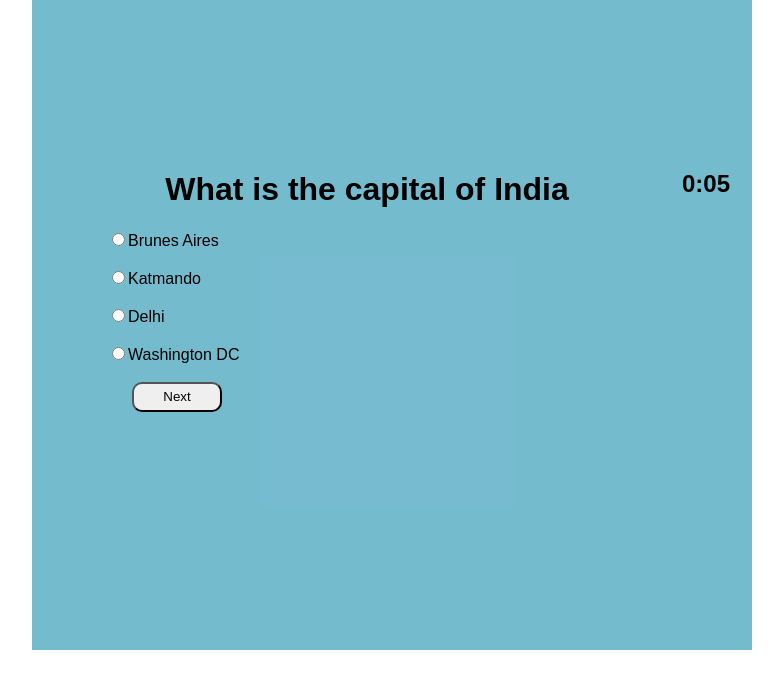
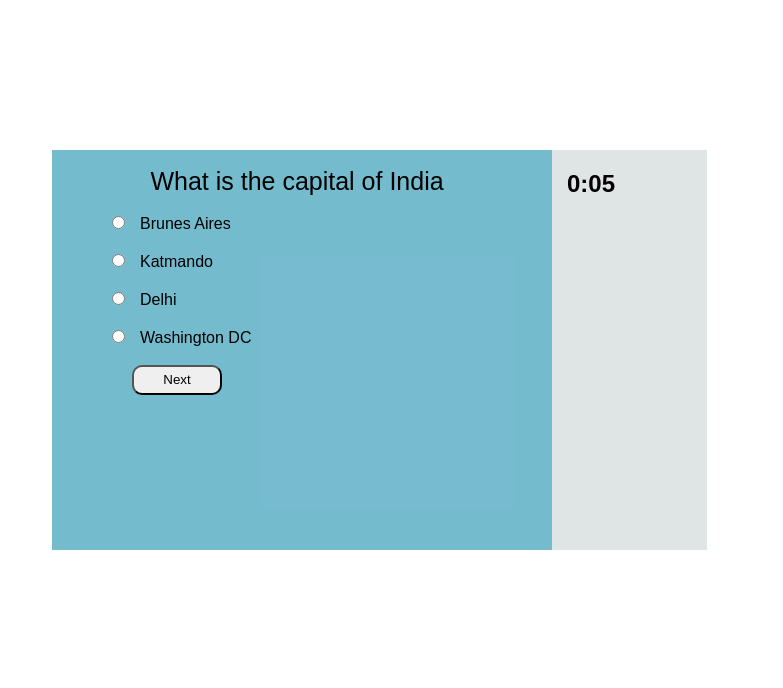
Before and after one commit to KaiserItachi/Guru-app, a React (Create React App) app: page / in a window 1280 px wide. Shown: the top 688 px of the page, without its empty margins (248-1031 px from the left). Built offline with nearby package versions, Linux system fonts and the light colour scheme.

Commit message:
added more css

```diff
--- a/src/App.css
+++ b/src/App.css
@@ -4,13 +4,17 @@
   margin: auto;
   padding-top: 150px;
   padding-left: 20px;
-  background-color: rgba(39, 148, 179, 0.637);
   height: 500px;
 }
 
 .App-logo {
   animation: App-logo-spin infinite 20s linear;
   height: 80px;
+}
+
+h1 {
+  font-weight: 500;
+  font-size: 25px;
 }
 
 .App-header {
@@ -22,7 +26,10 @@
 
 .div-card{
   float: left;
-  width:90%;
+  width:70%;
+  padding-right: 10px;
+  background-color: rgba(39, 148, 179, 0.637);
+  height:400px;
 }
 
 .rad-option {
@@ -38,7 +45,10 @@
 
 .div-timer{
   float: left;
-  width: 10%;
+  width: 20%;
+  padding-left:15px;
+  height:400px;
+  background-color: rgba(188, 198, 201, 0.473);
 }
 
 .App-title {
@@ -57,6 +67,7 @@
 .Option{
   text-align: left;
   margin-left : 30px;
+  margin-right: 15px;
 }
 
 .Question{
```
